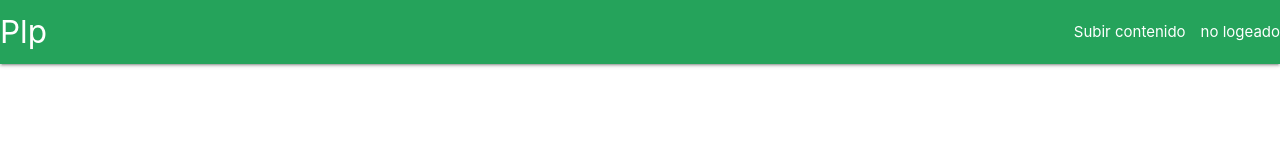
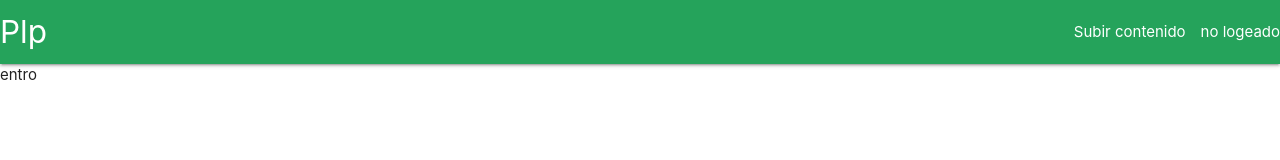
Before and after one commit to figgus/plp, a React (Create React App) app: page /panelControl in a window 1280 px wide. Shown: the top 160 px of the page. Built offline with nearby package versions, Linux system fonts and the light colour scheme.

Commit message:
panelBloqueadoPorLogin

```diff
--- a/src/App.js
+++ b/src/App.js
@@ -5,21 +5,16 @@ import {SubirContenido} from './components/SubirContenido/SubirContenido'
 import {BrowserRouter as Router,Route} from "react-router-dom";
 import {Login} from './components/Login/Login'
 import {PanelAdmin} from './components/PanelAdmin/PanelAdmin'
-import {Provider} from 'react-redux'
+import {Provider,useSelector,useDispatch} from 'react-redux'
 import{store} from './redux/redux';
+import {WraperApp} from './components/WraperApp/WraperApp'
 
 function App() {
+
   return (
     <div>
       <Provider store={store}>
-        <Router>
-          <Navbar />
-
-          <Route exact path='/' component={GaleriaImagenes} />
-          <Route path='/subirContenido' component={SubirContenido} />
-          <Route path='/login' component={Login} />
-          <Route path='/panelControl' component={PanelAdmin} />
-        </Router>
+        <WraperApp/>
       </Provider>
 
 
--- a/src/components/PanelAdmin/PanelAdmin.js
+++ b/src/components/PanelAdmin/PanelAdmin.js
@@ -15,6 +15,7 @@ export function PanelAdmin(){
     return (
         <div>
             {todos.length}
+            entro
         </div>
     )
 }
--- /dev/null
+++ b/src/components/WraperApp/WraperApp.js
@@ -0,0 +1,31 @@
+import {Navbar} from '../Navbar'
+import {GaleriaImagenes} from '../GaleriaImagenes/GaleriaImagenes'
+import {SubirContenido} from '../SubirContenido/SubirContenido'
+import {BrowserRouter as Router,Route} from "react-router-dom";
+import {Login} from '../Login/Login'
+import {PanelAdmin} from '../PanelAdmin/PanelAdmin'
+import {useSelector} from 'react-redux'
+
+
+export function WraperApp(){
+    const usuarioLogeado = useSelector((state) => state);
+    console.log('el valor de usuario es ')
+    console.log(usuarioLogeado)
+    return (
+        <div>
+            <Router>
+              <Navbar />
+              <Route exact path='/' component={GaleriaImagenes} />
+              <Route path='/subirContenido' component={SubirContenido} />
+              <Route path='/login' component={Login} />
+              {
+                (usuarioLogeado.id===0)?(null)
+                :(
+                  <Route path='/panelControl' component={PanelAdmin} />
+                )
+              }
+
+            </Router>
+        </div>
+    )
+}
```
